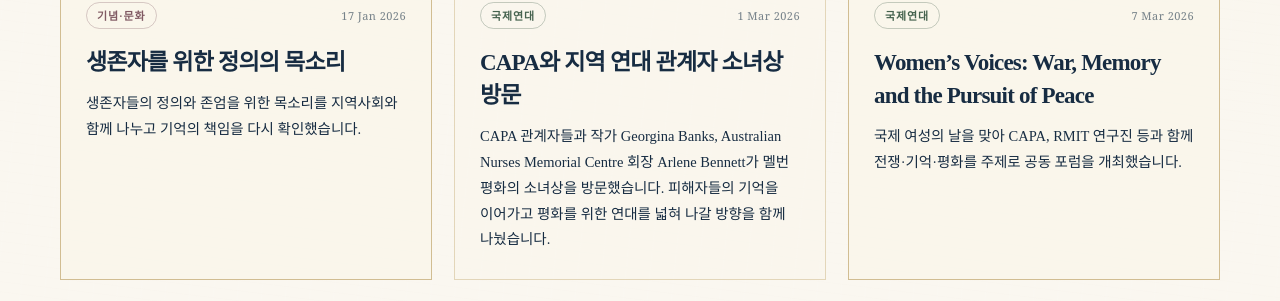
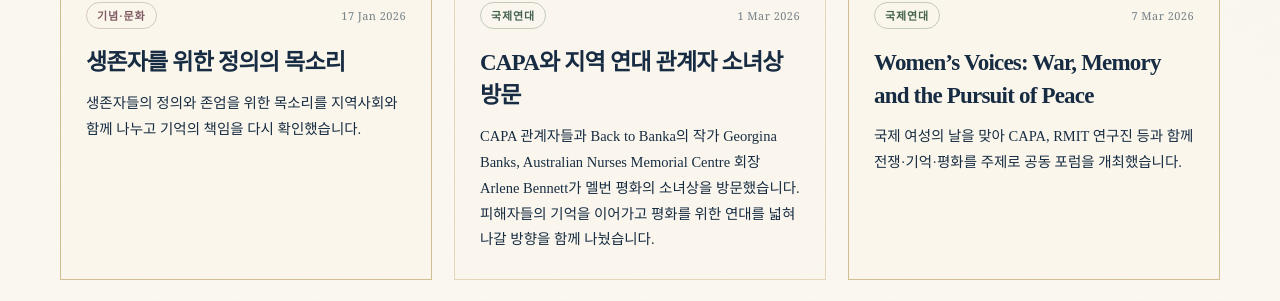
Before and after one commit to Jenguk42/fcwmelbourne, a Next.js app: page /activities in a window 1280 px wide. Shown: the part 2480-2781 px from the top of the page. Built offline with nearby package versions, Linux system fonts and the light colour scheme; grey boxes are pictures that could not be loaded; a web font is replaced by a local one.

Commit message:
Add Georgina Banks book title to CAPA visit description
Update Korean and English activity copy.
Sites source: f71d401b1be79d98773147a8d674e5b6e3c3654f

```diff
--- a/app/activity-data.ts
+++ b/app/activity-data.ts
@@ -161,7 +161,7 @@ export const activities: Activity[] = [
   { year: "2025", date: "6 Sep 2025", category: "culture", featured: true, title: "제2차 세계대전 종전 80주년 기림", copy: "CAPA가 주최한 제2차 세계대전 종전 80주년 기림행사에 참여했습니다. 전쟁 피해자들을 기억하고, 역사적 기억을 이어가는 일과 평화의 의미를 함께 되새겼습니다.", photos: [photo(61, "제2차 세계대전 종전 80주년 기림 행사 안내"), { src: "https://images.fcwmelbourne.org/events/2025/wwii-80th-anniversary/02-event-programme.webp", alt: "CAPA 제2차 세계대전 종전 80주년 기림행사 프로그램" }] },
   { year: "2025", date: "23 Nov 2025", category: "community", supporting: true, title: "2025년 정기 총회 & BBQ 파티", copy: "정기총회와 공동체 행사를 통해 회원들과 활동을 공유하고 다음 해 계획을 논의했습니다.", photos: [{ src: "https://images.fcwmelbourne.org/events/2025/fcwm-agm-bbq/01-agm-poster.png", alt: "2025년 FCWM 정기 총회와 BBQ 파티 안내 포스터" }] },
   { year: "2026", date: "17 Jan 2026", category: "culture", featured: true, title: "생존자를 위한 정의의 목소리", copy: "생존자들의 정의와 존엄을 위한 목소리를 지역사회와 함께 나누고 기억의 책임을 다시 확인했습니다.", photos: [photo(63, "생존자를 위한 정의의 목소리 행사 안내")] },
-  { year: "2026", date: "1 Mar 2026", category: "international", title: "CAPA와 지역 연대 관계자 소녀상 방문", copy: "CAPA 관계자들과 작가 Georgina Banks, Australian Nurses Memorial Centre 회장 Arlene Bennett가 멜번 평화의 소녀상을 방문했습니다. 피해자들의 기억을 이어가고 평화를 위한 연대를 넓혀 나갈 방향을 함께 나눴습니다.", photos: [photo(64, "평화의 소녀상 앞에 모인 CAPA와 FCWM 관계자들"), { src: "https://images.fcwmelbourne.org/events/2026/capa-statue-visit/02-statue-visit-discussion.webp", alt: "CAPA와 지역 연대 관계자들의 소녀상 방문 및 대화" }] },
+  { year: "2026", date: "1 Mar 2026", category: "international", title: "CAPA와 지역 연대 관계자 소녀상 방문", copy: "CAPA 관계자들과 Back to Banka의 작가 Georgina Banks, Australian Nurses Memorial Centre 회장 Arlene Bennett가 멜번 평화의 소녀상을 방문했습니다. 피해자들의 기억을 이어가고 평화를 위한 연대를 넓혀 나갈 방향을 함께 나눴습니다.", photos: [photo(64, "평화의 소녀상 앞에 모인 CAPA와 FCWM 관계자들"), { src: "https://images.fcwmelbourne.org/events/2026/capa-statue-visit/02-statue-visit-discussion.webp", alt: "CAPA와 지역 연대 관계자들의 소녀상 방문 및 대화" }] },
   { year: "2026", date: "7 Mar 2026", category: "international", featured: true, title: "Women’s Voices: War, Memory and the Pursuit of Peace", copy: "국제 여성의 날을 맞아 CAPA, RMIT 연구진 등과 함께 전쟁·기억·평화를 주제로 공동 포럼을 개최했습니다.", photos: [photo(66, "전쟁·기억·평화를 주제로 열린 국제 여성의 날 포럼"), photo(65, "Women’s Voices 국제 여성의 날 포럼 안내")] },
   { year: "2026", date: "8 Aug 2026", category: "international", title: "시드니 평화의 소녀상 10주년 연대", copy: "시드니 평화의 소녀상 연대(FCWS)가 주최한 건립 10주년 기념행사에 참석하고 축하·연대 영상을 전달했습니다. 지난 10년의 활동을 함께 기념하며, 호주 내 평화의 소녀상 운동의 연대를 이어갔습니다.", video: { src: "https://images.fcwmelbourne.org/events/2026/sydney-statue-10th-anniversary/03-congratulations-video.mp4", poster: "https://images.fcwmelbourne.org/events/2026/sydney-statue-10th-anniversary/02-congratulations-video-thumbnail.png" }, photos: [
     { src: "https://images.fcwmelbourne.org/events/2026/sydney-statue-10th-anniversary/01-anniversary-poster.webp", alt: "시드니 평화의 소녀상 건립 10주년 기념행사 포스터" },
--- a/app/i18n-translations.ts
+++ b/app/i18n-translations.ts
@@ -495,7 +495,7 @@ export const englishTranslations: Record<string, string> = {
   "생존자를 위한 정의의 목소리": "Voices for justice for survivors",
   "생존자들의 정의와 존엄을 위한 목소리를 지역사회와 함께 나누고 기억의 책임을 다시 확인했습니다.": "Together with the community, we raised our voices for survivors’ justice and dignity and reaffirmed our responsibility to remember.",
   "CAPA와 지역 연대 관계자 소녀상 방문": "CAPA and community partners visit the Statue of Peace",
-  "CAPA 관계자들과 작가 Georgina Banks, Australian Nurses Memorial Centre 회장 Arlene Bennett가 멜번 평화의 소녀상을 방문했습니다. 피해자들의 기억을 이어가고 평화를 위한 연대를 넓혀 나갈 방향을 함께 나눴습니다.": "CAPA representatives, author Georgina Banks and Arlene Bennett, President of the Australian Nurses Memorial Centre, visited Melbourne’s Statue of Peace. Together, we discussed ways to preserve the memory of victims and expand solidarity for peace.",
+  "CAPA 관계자들과 Back to Banka의 작가 Georgina Banks, Australian Nurses Memorial Centre 회장 Arlene Bennett가 멜번 평화의 소녀상을 방문했습니다. 피해자들의 기억을 이어가고 평화를 위한 연대를 넓혀 나갈 방향을 함께 나눴습니다.": "CAPA representatives, Georgina Banks, author of Back to Banka, and Arlene Bennett, President of the Australian Nurses Memorial Centre, visited Melbourne’s Statue of Peace. Together, we discussed ways to preserve the memory of victims and expand solidarity for peace.",
   "국제 여성의 날을 맞아 CAPA, RMIT 연구진 등과 함께 전쟁·기억·평화를 주제로 공동 포럼을 개최했습니다.": "For International Women’s Day, we co-hosted a forum on war, memory and peace with CAPA, RMIT researchers and others.",
   "시드니 평화의 소녀상 10주년 연대": "Solidarity for the 10th anniversary of Sydney’s Statue of Peace",
   "시드니 평화의 소녀상 연대(FCWS)가 주최한 건립 10주년 기념행사에 참석하고 축하·연대 영상을 전달했습니다. 지난 10년의 활동을 함께 기념하며, 호주 내 평화의 소녀상 운동의 연대를 이어갔습니다.": "We attended the 10th anniversary event hosted by Sydney Friends of the Comfort Women Memorial (FCWS) and contributed a congratulatory solidarity video. Together, we celebrated ten years of work and continued solidarity among Statue of Peace movements across Australia.",
```
